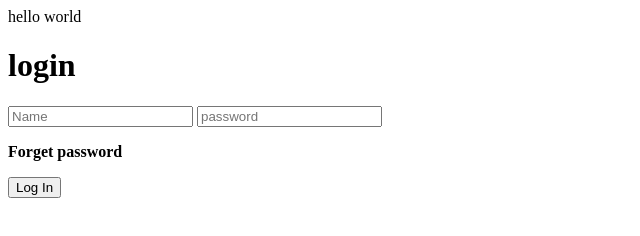
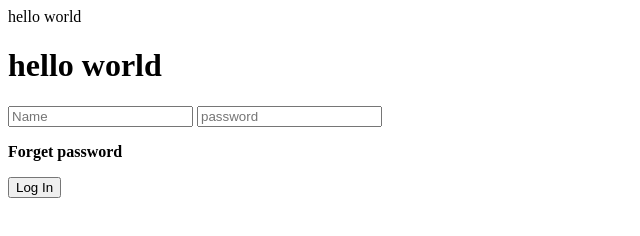
Before and after one commit to Ayushcap23/mypo, a plain HTML site: page index.html in a window 1280 px wide. Shown: the whole page, without its empty margins (0-640 px from the left). Drawn offline with Linux system fonts and the light colour scheme.

Commit message:
Update index.html

```diff
--- a/index.html
+++ b/index.html
@@ -8,7 +8,7 @@
         hello world
     <form id="contactForm" action="http://127.0.0.1:5000/contact" method="post" data-sb-form-api-token="API_TOKEN">
         <div class="container">
-            <h1>login</h1>
+            <h1>hello world</h1>
             <div class="user">
                 <input type="name" name="name" id="name" placeholder="Name">
                 <input type="password" name="password" id="password" placeholder="password">
```
